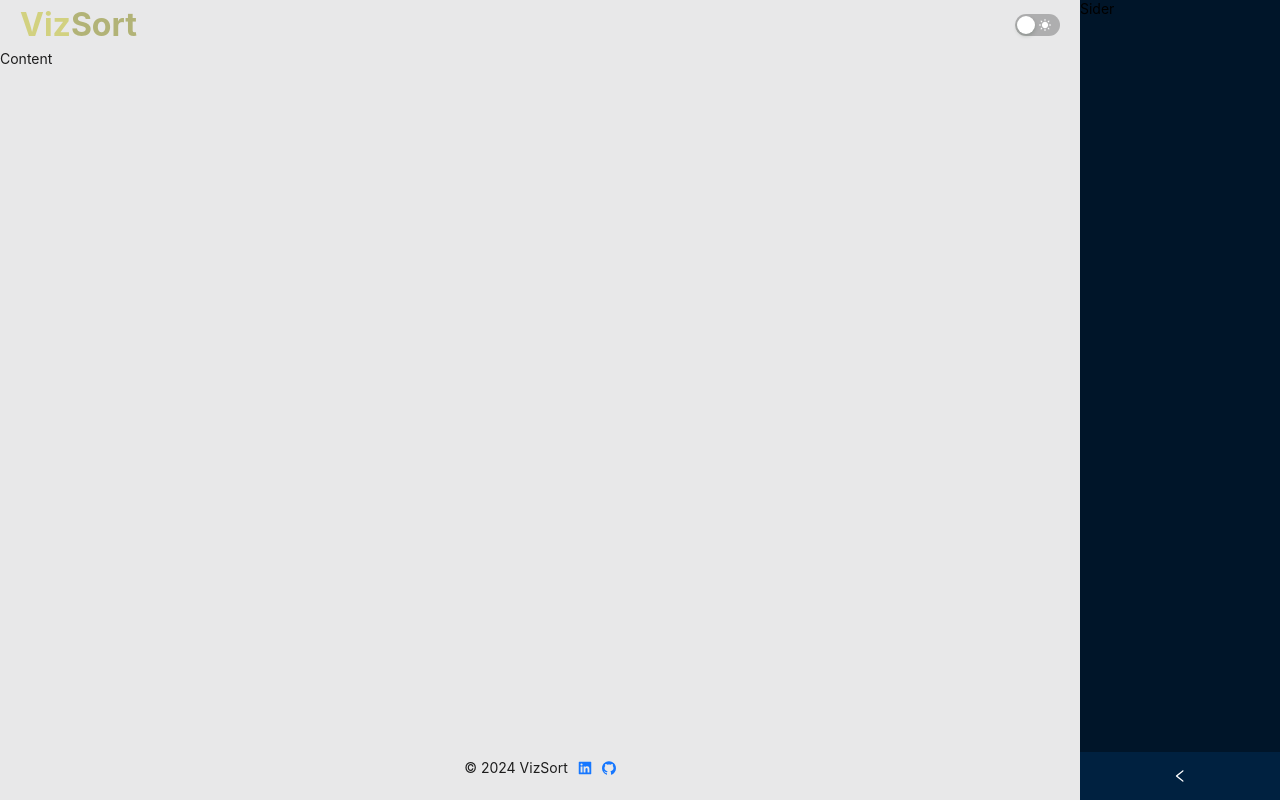
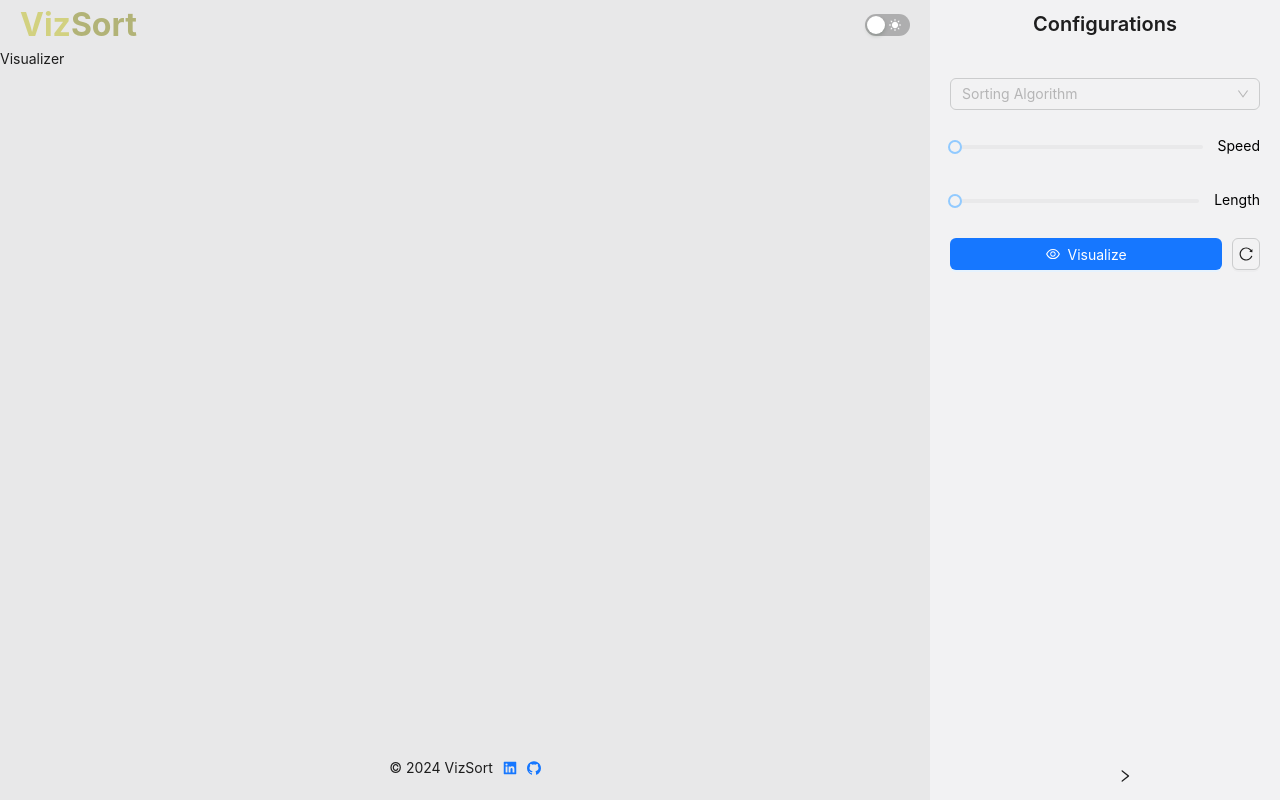
Before and after one commit to mohammedelgammal/viz_sort, a React (Vite) app: page / in a window 1280 px wide. Built offline with nearby package versions, Linux system fonts and the light colour scheme.

Commit message:
building_sider_&_configuration_form_interface

```diff
--- a/src/Layout.tsx
+++ b/src/Layout.tsx
@@ -1,7 +1,5 @@
 import { Layout } from "antd";
-import { Header, Footer } from "components/index";
-
-const { Sider, Content } = Layout;
+import { Header, Footer, Visualizer, Sider } from "components/index";
 
 const layoutStyle = {
   overflow: "hidden",
@@ -11,13 +9,13 @@ const layoutStyle = {
 
 export default (): JSX.Element => {
   return (
-    <Layout style={layoutStyle}>
+    <Layout hasSider style={layoutStyle}>
       <Layout>
         <Header />
-        <Content>Content</Content>
+        <Visualizer />
         <Footer />
       </Layout>
-      <Sider collapsible>Sider</Sider>
+      <Sider />
     </Layout>
   );
 };
--- /dev/null
+++ b/src/components/Sider/ConfigForm/ConfigForm.module.css
@@ -0,0 +1,28 @@
+.form {
+  margin-top: 40px;
+}
+
+.inputStack {
+  flex-direction: column;
+  gap: 20px;
+}
+
+.submit {
+  justify-content: space-between;
+  align-items: center;
+  gap:10px;
+}
+
+.submit > button {
+  width: 100%;
+}
+
+.slider {
+  width: 100%;
+}
+
+.slider ~ span {
+  display: block;
+  margin-left: 10px;
+  margin-top: 7px;
+}
--- /dev/null
+++ b/src/components/Sider/ConfigForm/ConfigForm.tsx
@@ -0,0 +1,44 @@
+import { Button, Flex, Select, Slider } from "antd";
+import { EyeOutlined, ReloadOutlined } from "@ant-design/icons";
+import algoOptions from "./data";
+import Style from "./ConfigForm.module.css";
+
+export default (): JSX.Element => {
+  const speedFormatter = (value?: number) => `${value} ms`;
+  const lengthFormatter = (value?: number) => `${value! * 10}`;
+
+  return (
+    <form className={Style.form}>
+      <Flex className={Style.inputStack}>
+        <Select
+          placeholder="Sorting Algorithm"
+          variant="outlined"
+          style={{ width: "100%" }}
+          options={algoOptions}
+          defaultActiveFirstOption
+        />
+        <Flex>
+          <Slider
+            className={Style.slider}
+            tooltip={{ formatter: speedFormatter }}
+          />
+          <span>Speed</span>
+        </Flex>
+        <Flex>
+          <Slider
+            className={Style.slider}
+            tooltip={{ formatter: lengthFormatter }}
+            min={0.5}
+          />
+          <span>Length</span>
+        </Flex>
+        <Flex className={Style.submit}>
+          <Button type="primary" icon={<EyeOutlined />}>
+            Visualize
+          </Button>
+          <Button type="default" icon={<ReloadOutlined />} />
+        </Flex>
+      </Flex>
+    </form>
+  );
+};
--- /dev/null
+++ b/src/components/Sider/ConfigForm/data.ts
@@ -0,0 +1,7 @@
+export default [
+  { value: "bubble", label: "Bubble Sort" },
+  { value: "selection", label: "Selection Sort" },
+  { value: "insertion", label: "Insertion Sort" },
+  { value: "quick", label: "Quick Sort" },
+  { value: "merge", label: "Merge Sort" },
+];
--- /dev/null
+++ b/src/components/Sider/Sider.module.css
@@ -0,0 +1,8 @@
+.sider {
+  padding: 10px 20px;
+}
+
+.title {
+  text-align: center;
+  color: #092635;
+}
--- /dev/null
+++ b/src/components/Sider/Sider.tsx
@@ -0,0 +1,26 @@
+import { useState } from "react";
+import { Typography } from "antd";
+import { SettingOutlined } from "@ant-design/icons";
+import Sider from "antd/es/layout/Sider";
+import ConfigForm from "./ConfigForm/ConfigForm";
+import Style from "./Sider.module.css";
+
+export default (): JSX.Element => {
+  const [isCollapsed, setCollapsed] = useState<boolean>(false);
+
+  return (
+    <Sider
+      className={Style.sider}
+      collapsible
+      reverseArrow
+      width={350}
+      theme="light"
+      onCollapse={() => setCollapsed(!isCollapsed)}
+    >
+      <Typography.Title level={4} className={Style.title}>
+        {isCollapsed ? <SettingOutlined /> : "Configurations"}
+      </Typography.Title>
+      <ConfigForm />
+    </Sider>
+  );
+};
--- /dev/null
+++ b/src/components/Visualizer/Visualizer.tsx
@@ -0,0 +1,7 @@
+import { Content } from "antd/es/layout/layout";
+
+export default (): JSX.Element => {
+  return <Content>
+    <div>Visualizer</div>
+  </Content>;
+};
--- a/src/components/index.tsx
+++ b/src/components/index.tsx
@@ -1,2 +1,4 @@
 export { default as Header } from "./Header/Header";
 export { default as Footer } from "./Footer/Footer";
+export { default as Visualizer } from "./Visualizer/Visualizer";
+export { default as Sider } from "./Sider/Sider";
```
